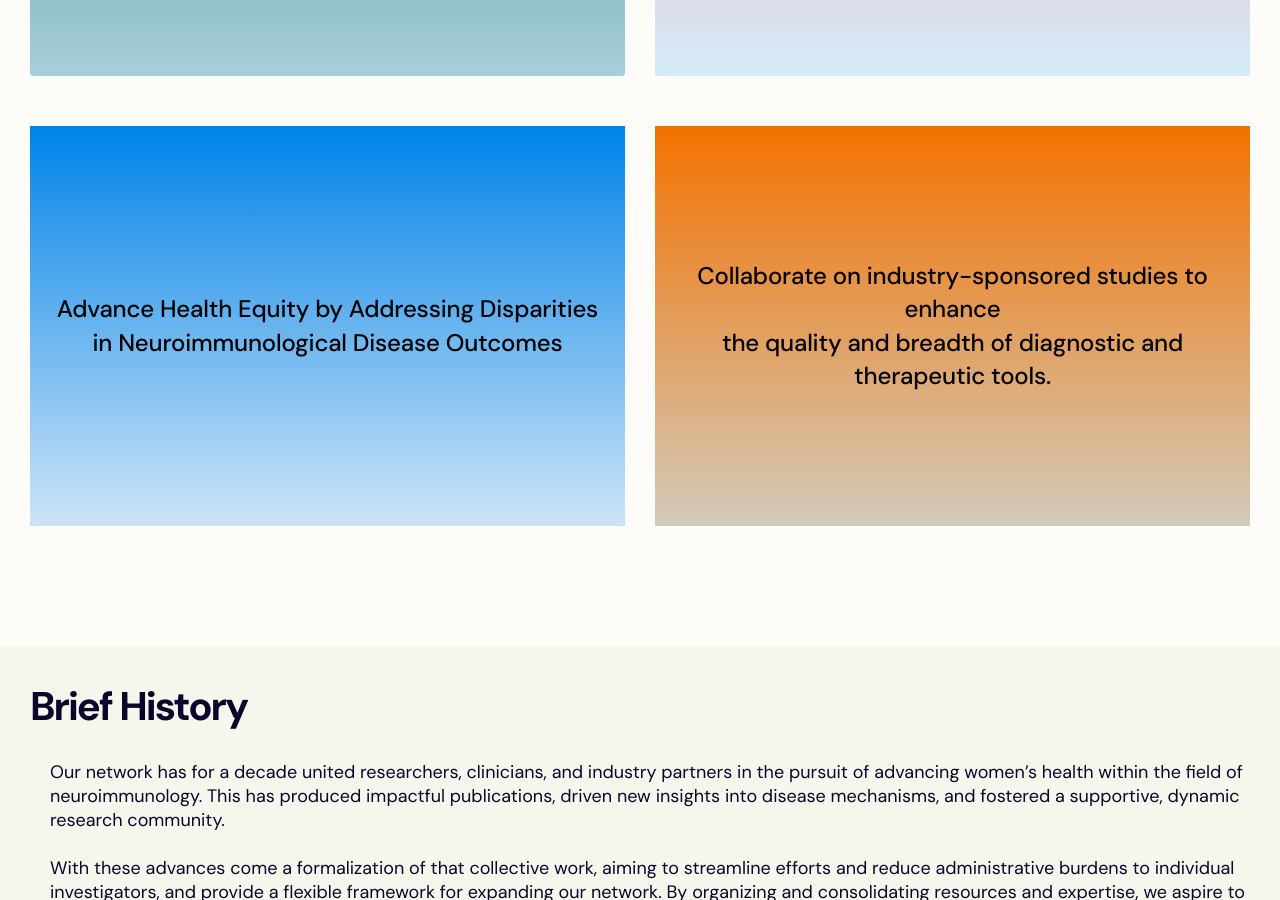
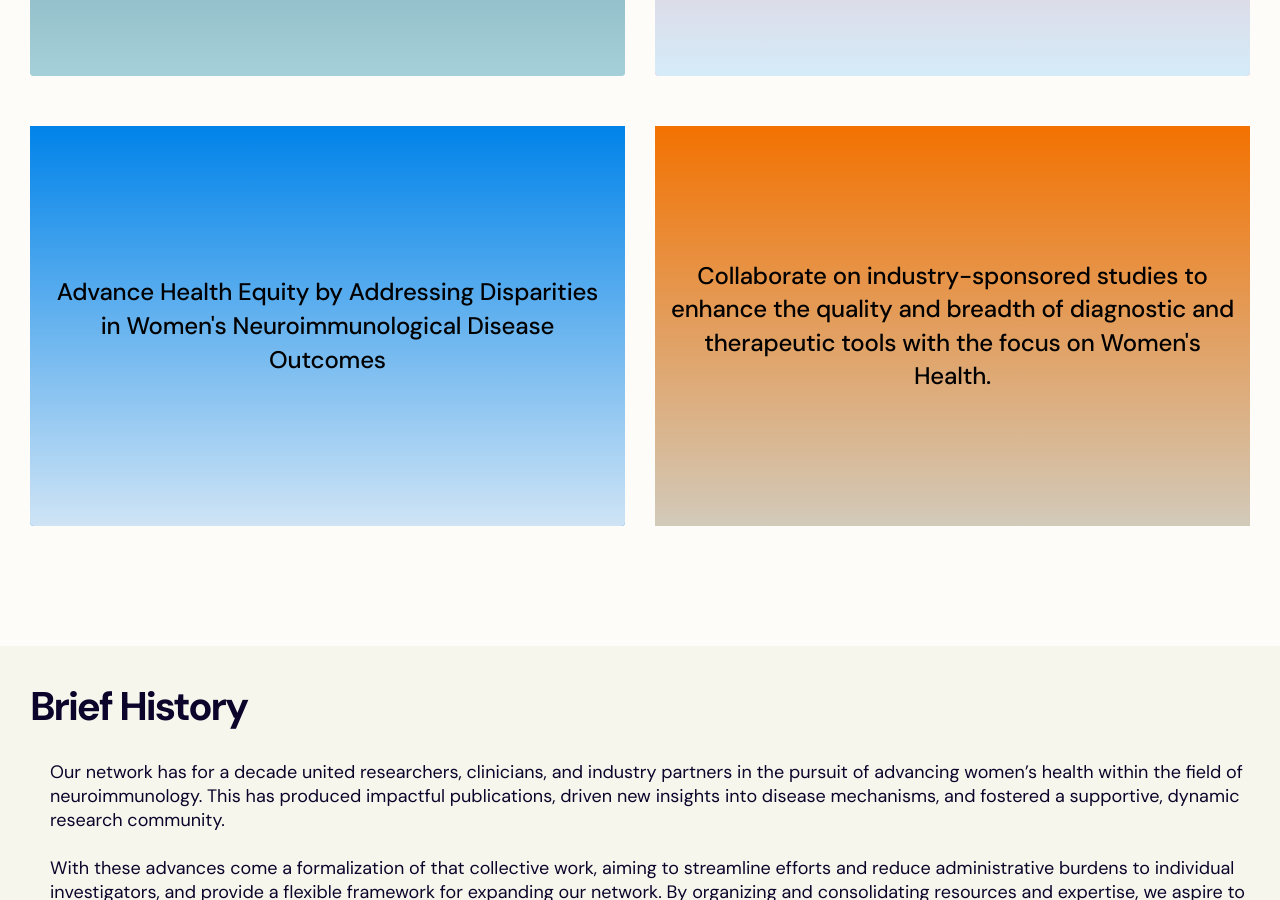
Before and after one commit to narender-sara/neuring, a Jekyll site: the page built from pages/home.md, in a window 1280 px wide and 900 px high, scrolled down 1531 px. Built offline with Jekyll 4.4.1, drawn with Linux system fonts in a browser that asks for light colours; some of the changed text lies outside the part shown.

Commit message:
Minor Updates
Added couple of members, Updated a few texts

```diff
--- a/collections/_posts/2021-07-23-working-with-jekyll.md
+++ b/collections/_posts/2021-07-23-working-with-jekyll.md
@@ -1,6 +1,6 @@
 ---
 layout: post
-title: "Collaborate on industry-sponsored studies to enhance <br /> the quality   and breadth of diagnostic and therapeutic tools."
+title: "Collaborate on industry-sponsored studies to <br /> enhance the quality and breadth of diagnostic and <br />therapeutic tools with the focus on Women's Health."
 date: 2022-03-11T16:49:03Z
 authors: []
 categories: []
--- a/collections/_posts/2021-07-26-design-systems-that-scale.md
+++ b/collections/_posts/2021-07-26-design-systems-that-scale.md
@@ -1,6 +1,6 @@
 ---
 layout: post
-title: "Advance Health Equity by Addressing Disparities in Neuroimmunological Disease Outcomes"
+title: "Advance Health Equity by Addressing Disparities in Women's Neuroimmunological Disease Outcomes"
 date: 2022-03-11T16:49:03Z
 authors: []
 categories: []
```
Also changed, not shown: _data/network.yml (+12 -0 lines), pages/home.md (+1 -1 lines), assets/images/gen/participation/lindsay-ross.jpg (added), assets/images/gen/participation/sandra-vukusic.jpg (added).
